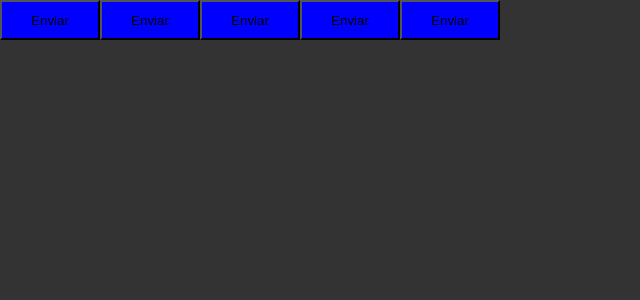
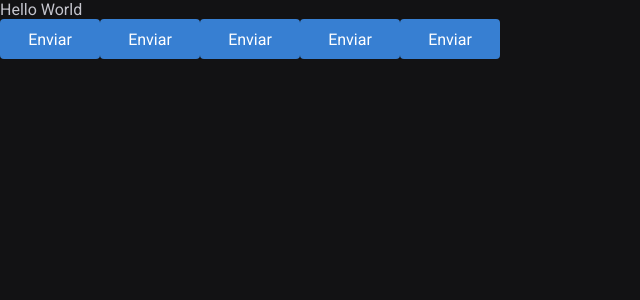
Before and after one commit to DaviPaluch/POMODORO-TIMER-APLICATION-FRONTEND-REACT-JS, a React (Vite) app in the folder pomodoro-timer/: page / in a window 1280 px wide. Shown: the top 300 px of the page, without its empty margins (0-640 px from the left). Built offline with nearby package versions, Linux system fonts and the light colour scheme.

Commit message:
feat: setting font and color theme

```diff
--- a/pomodoro-timer/index.html
+++ b/pomodoro-timer/index.html
@@ -3,8 +3,13 @@
 
 <head>
   <meta charset="UTF-8" />
+  <link rel="preconnect" href="https://fonts.googleapis.com" />
+  <link rel="preconnect" href="https://fonts.gstatic.com" crossorigin />
   <link rel="icon" type="image/svg+xml" href="/vite.svg" />
   <meta name="viewport" content="width=device-width, initial-scale=1.0" />
+  <link
+    href="https://fonts.googleapis.com/css2?family=Roboto+Mono:ital,wght@0,100..700;1,100..700&family=Roboto:ital,wght@0,100;0,300;0,400;0,500;0,700;0,900;1,100;1,300;1,400;1,500;1,700;1,900&display=swap"
+    rel="stylesheet" />
   <title>Pomodoro Timer</title>
 </head>
 
--- a/pomodoro-timer/src/App.tsx
+++ b/pomodoro-timer/src/App.tsx
@@ -8,6 +8,8 @@ export function App() {
 
   return (
     <ThemeProvider theme={defaultTheme}>
+      <p>Hello World</p>
+
       <Button variant="primary">Enviar</Button>
       <Button variant="secondary">Enviar</Button>
       <Button variant="danger">Enviar</Button>
--- a/pomodoro-timer/src/components/Button.styles.ts
+++ b/pomodoro-timer/src/components/Button.styles.ts
@@ -16,12 +16,10 @@ const buttonVariants = {
 export const ButtonContainer = styled.button<ButtonContarinerProps>`
 width: 100px;
 height: 40px;
+border-radius: 4px;
+border: 0;
 
-background-color: ${props => props.theme.secondary};
 
-/* ${props => {
-    return css`
-    background-color: ${buttonVariants[props.variant]};
-  `
-  }} */
+background-color: ${props => props.theme['blue-500']};
+color: ${props => props.theme['white']};
 `;
--- a/pomodoro-timer/src/styles/global.ts
+++ b/pomodoro-timer/src/styles/global.ts
@@ -8,8 +8,19 @@ export const GlobalStyle = createGlobalStyle`
   box-sizing: border-box;
 }
 
+:focus {
+  outline: 0;
+  box-shadow: 0 0 0 2px ${props => props.theme["blue-500"]};
+}
+
 body {
-  background-color: #333;
-  color: #333;
+  background-color: ${props => props.theme["gray-900"]};
+  color: ${props => props.theme["gray-300"]};
+}
+
+body, input, textarea, button {
+  font-family: 'Roboto', sans-serif;
+  font-weight: 400;
+  font-size: 1rem;
 }
 `;
--- a/pomodoro-timer/src/styles/themes/default.ts
+++ b/pomodoro-timer/src/styles/themes/default.ts
@@ -1,5 +1,21 @@
 export const defaultTheme = {
-  primary: "purple",
-  secondary: "blue",
-  danger: "red",
+  white: '#FFF',
+
+  'gray-100': '#E1E1E6',
+  'gray-300': '#C4C4CC',
+  'gray-400': '#8D8D99',
+  'gray-500': '#7C7C8A',
+  'gray-600': '#323238',
+  'gray-700': '#29292E',
+  'gray-800': '#202024',
+  'gray-900': '#121214',
+
+  'blue-300': '#519de0',
+  'blue-500': '#377fd2',
+  'blue-700': '#336fc2',
+
+  'red-500': '#AB222E',
+  'red-700': '#7A1921',
+
+  'yellow-500': '#FBA94C',
 }
```
